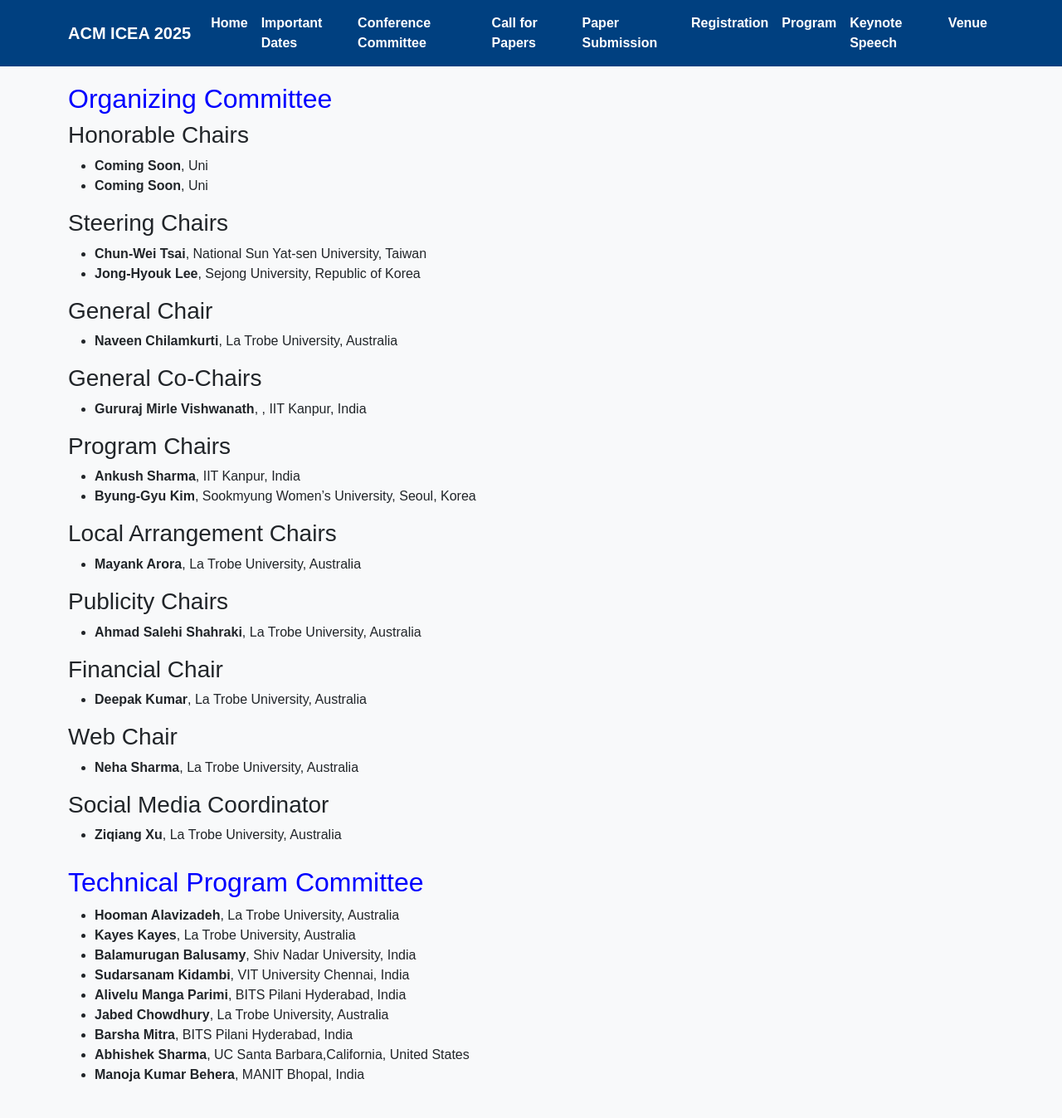
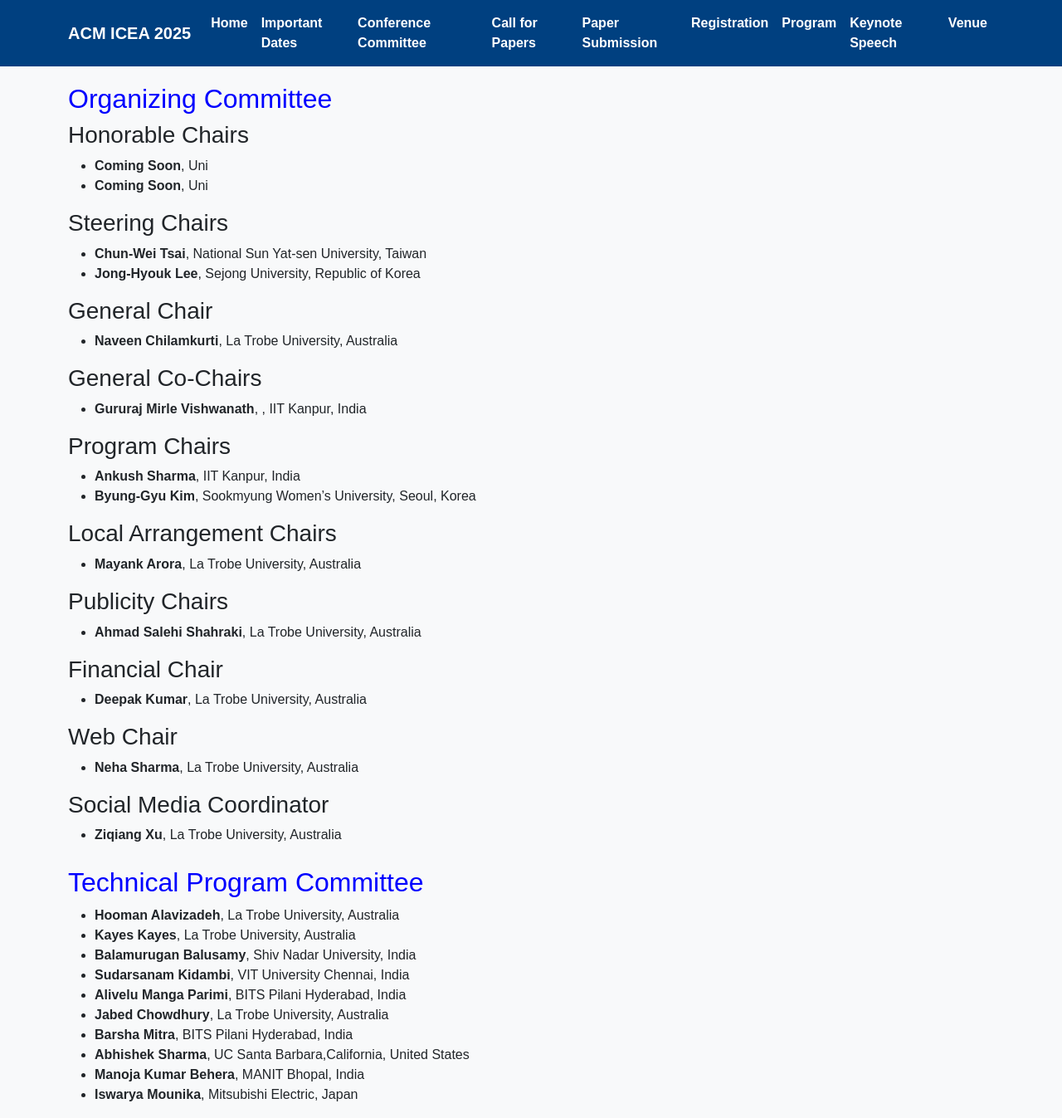
Before and after one commit to icea2025/latrobe, a Jekyll site: the page committee/index.html, which Jekyll copies as it is, in a window 1280 px wide and 1347 px high. Shown: the whole window at 83% size. Built offline with Jekyll 4.4.1, drawn with Linux system fonts in a browser that asks for light colours.

Commit message:
Update index.html

```diff
--- a/committee/index.html
+++ b/committee/index.html
@@ -143,7 +143,7 @@
         <li><b>Barsha Mitra</b>, BITS Pilani Hyderabad, India</li>
         <li><b>Abhishek Sharma</b>, UC Santa Barbara,California, United States</li>
         <li><b> Manoja Kumar Behera</b>, MANIT Bhopal, India</li>
-
+        <li><b> Iswarya Mounika</b>, Mitsubishi Electric, Japan</li>
       </ul>
     </div>
   </div>
```
